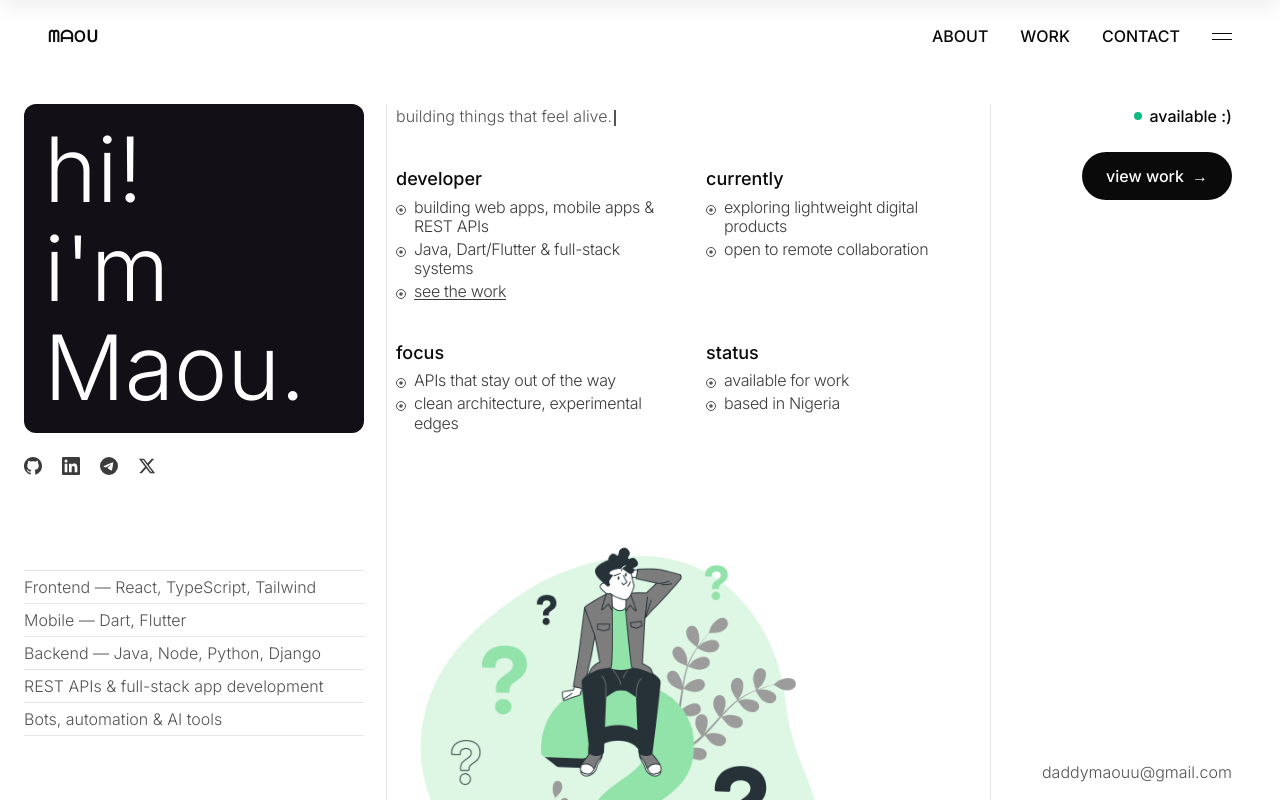
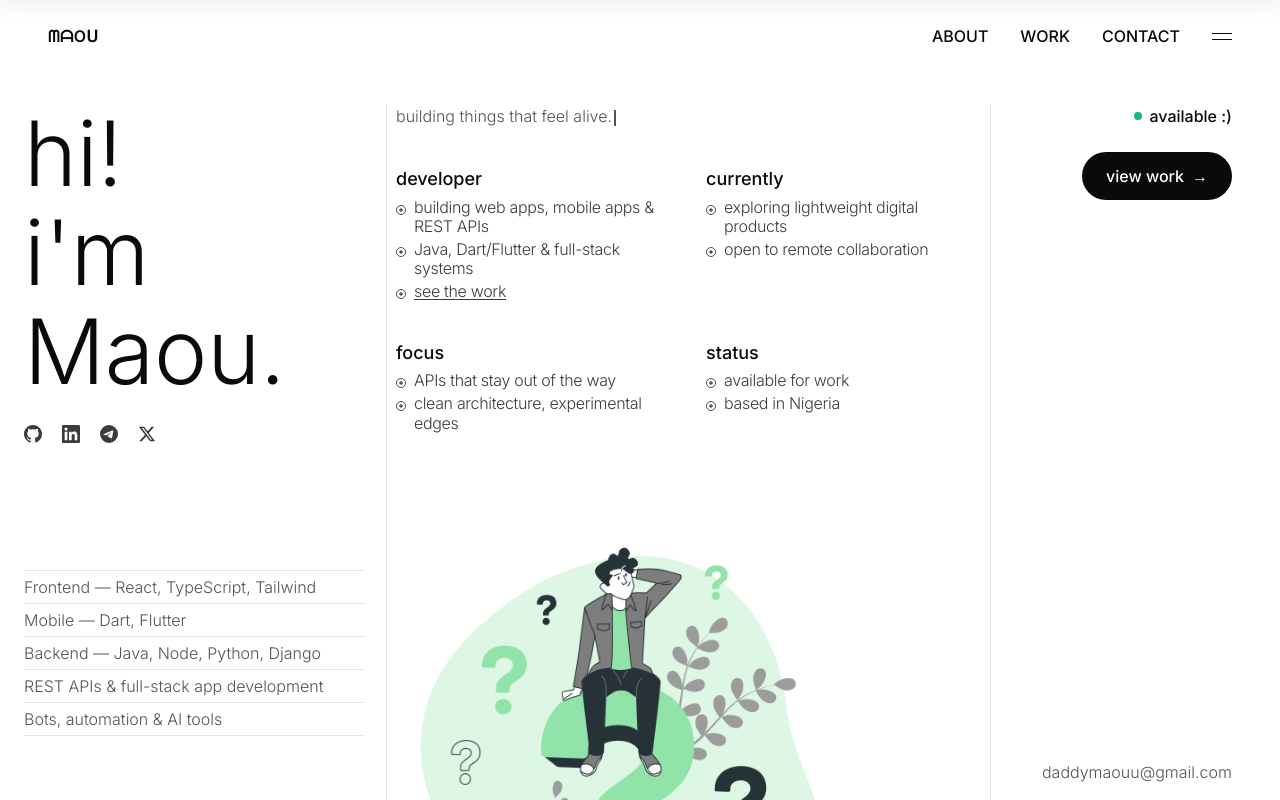
Before and after one commit to daddymaou/maoufolio, a Next.js app: page / in a window 1280 px wide. Shown: the top 800 px of the page. Built offline with nearby package versions, Linux system fonts and the light colour scheme.

Commit message:
Remove GlitchText, add README

```diff
--- a/app/page.tsx
+++ b/app/page.tsx
@@ -2,7 +2,6 @@ import Link from "next/link";
 import Image from "next/image";
 import Typewriter from "@/components/Typewriter";
 import ScrollFadeText from "@/components/ScrollFadeText";
-import GlitchText from "@/components/GlitchText";
 
 const roles = [
   {
@@ -163,11 +162,8 @@ export default function Home() {
     <section className="pt-6 pb-24">
       {/* ── MOBILE ───────────────────────── */}
       <div className="md:hidden px-6 flex flex-col gap-6">
-        <h1 className="text-[clamp(2.5rem,11.5vw,64px)] font-medium tracking-[-0.2px] leading-[1.0] bg-[#120F17] text-white px-4 py-3 rounded-lg inline-block">
-          hi! i&apos;m{" "}
-          <GlitchText speed={0.8} enableOnHover className="glitch--inline">
-            Maou.
-          </GlitchText>
+        <h1 className="text-[clamp(2.5rem,11.5vw,64px)] font-medium tracking-[-0.2px] leading-[1.0]">
+          hi! i&apos;m Maou.
         </h1>
 
         <div className="flex items-center justify-between">
@@ -233,13 +229,10 @@ export default function Home() {
 
           {/* LEFT — sticky */}
           <aside className="col-span-3 sticky top-[calc(var(--nav-h)+2rem)] self-start flex flex-col gap-6 h-[calc(100vh-var(--nav-h)-3rem)]">
-            <h1 className="text-[clamp(2.5rem,8vw,90px)] font-light tracking-[-0.2px] leading-[1.1] bg-[#120F17] text-white px-5 py-4 rounded-xl inline-block">
+            <h1 className="text-[clamp(2.5rem,8vw,90px)] font-light tracking-[-0.2px] leading-[1.1]">
               hi!
               <br />
-              i&apos;m{" "}
-              <GlitchText speed={0.8} enableOnHover className="glitch--inline">
-                Maou.
-              </GlitchText>
+              i&apos;m Maou.
             </h1>
             <SocialIcons />
             <SkillsList className="mt-auto mb-12" />
--- a/components/GlitchText.css
+++ /dev/null
@@ -1,90 +0,0 @@
-.glitch {
-  color: #fff;
-  font-size: clamp(2rem, 10vw, 8rem);
-  white-space: nowrap;
-  font-weight: 900;
-  position: relative;
-  margin: 0 auto;
-  user-select: none;
-  cursor: pointer;
-}
-
-.glitch::after,
-.glitch::before {
-  content: attr(data-text);
-  position: absolute;
-  top: 0;
-  color: #fff;
-  background-color: #120F17;
-  overflow: hidden;
-  clip-path: inset(0 0 0 0);
-}
-
-.glitch:not(.enable-on-hover)::after {
-  left: 10px;
-  text-shadow: var(--after-shadow, -10px 0 red);
-  animation: animate-glitch var(--after-duration, 3s) infinite linear alternate-reverse;
-}
-.glitch:not(.enable-on-hover)::before {
-  left: -10px;
-  text-shadow: var(--before-shadow, 10px 0 cyan);
-  animation: animate-glitch var(--before-duration, 2s) infinite linear alternate-reverse;
-}
-
-.glitch.enable-on-hover::after,
-.glitch.enable-on-hover::before {
-  content: '';
-  opacity: 0;
-  animation: none;
-}
-
-.glitch.enable-on-hover:hover::after {
-  content: attr(data-text);
-  opacity: 1;
-  left: 10px;
-  text-shadow: var(--after-shadow, -10px 0 red);
-  animation: animate-glitch var(--after-duration, 3s) infinite linear alternate-reverse;
-}
-.glitch.enable-on-hover:hover::before {
-  content: attr(data-text);
-  opacity: 1;
-  left: -10px;
-  text-shadow: var(--before-shadow, 10px 0 cyan);
-  animation: animate-glitch var(--before-duration, 2s) infinite linear alternate-reverse;
-}
-
-@keyframes animate-glitch {
-  0%   { clip-path: inset(20% 0 50% 0); }
-  5%   { clip-path: inset(10% 0 60% 0); }
-  10%  { clip-path: inset(15% 0 55% 0); }
-  15%  { clip-path: inset(25% 0 35% 0); }
-  20%  { clip-path: inset(30% 0 40% 0); }
-  25%  { clip-path: inset(40% 0 20% 0); }
-  30%  { clip-path: inset(10% 0 60% 0); }
-  35%  { clip-path: inset(15% 0 55% 0); }
-  40%  { clip-path: inset(25% 0 35% 0); }
-  45%  { clip-path: inset(30% 0 40% 0); }
-  50%  { clip-path: inset(20% 0 50% 0); }
-  55%  { clip-path: inset(10% 0 60% 0); }
-  60%  { clip-path: inset(15% 0 55% 0); }
-  65%  { clip-path: inset(25% 0 35% 0); }
-  70%  { clip-path: inset(30% 0 40% 0); }
-  75%  { clip-path: inset(40% 0 20% 0); }
-  80%  { clip-path: inset(20% 0 50% 0); }
-  85%  { clip-path: inset(10% 0 60% 0); }
-  90%  { clip-path: inset(15% 0 55% 0); }
-  95%  { clip-path: inset(25% 0 35% 0); }
-  100% { clip-path: inset(30% 0 40% 0); }
-}
-
-/* ── Added for inline use inside your <h1> ───────────── */
-.glitch--inline {
-  display: inline-block;
-  font-size: inherit;
-  font-weight: inherit;
-  white-space: nowrap;
-  margin: 0;
-  vertical-align: baseline;
-  line-height: inherit;
-  letter-spacing: inherit;
-}
--- a/components/GlitchText.tsx
+++ /dev/null
@@ -1,39 +0,0 @@
-import './GlitchText.css';
-import type { CSSProperties, ReactNode } from 'react';
-
-type GlitchTextProps = {
-  children: ReactNode;
-  speed?: number;
-  enableShadows?: boolean;
-  enableOnHover?: boolean;
-  className?: string;
-};
-
-const GlitchText = ({
-  children,
-  speed = 0.5,
-  enableShadows = true,
-  enableOnHover = false,
-  className = '',
-}: GlitchTextProps) => {
-  const inlineStyles = {
-    '--after-duration': `${speed * 3}s`,
-    '--before-duration': `${speed * 2}s`,
-    '--after-shadow': enableShadows ? '-5px 0 red' : 'none',
-    '--before-shadow': enableShadows ? '5px 0 cyan' : 'none',
-  } as CSSProperties;
-
-  const hoverClass = enableOnHover ? 'enable-on-hover' : '';
-
-  return (
-    <div
-      className={`glitch ${hoverClass} ${className}`}
-      style={inlineStyles}
-      data-text={children}
-    >
-      {children}
-    </div>
-  );
-};
-
-export default GlitchText;
```
Also changed, not shown: 1 other file (tests, documents, lock files or other folders).
